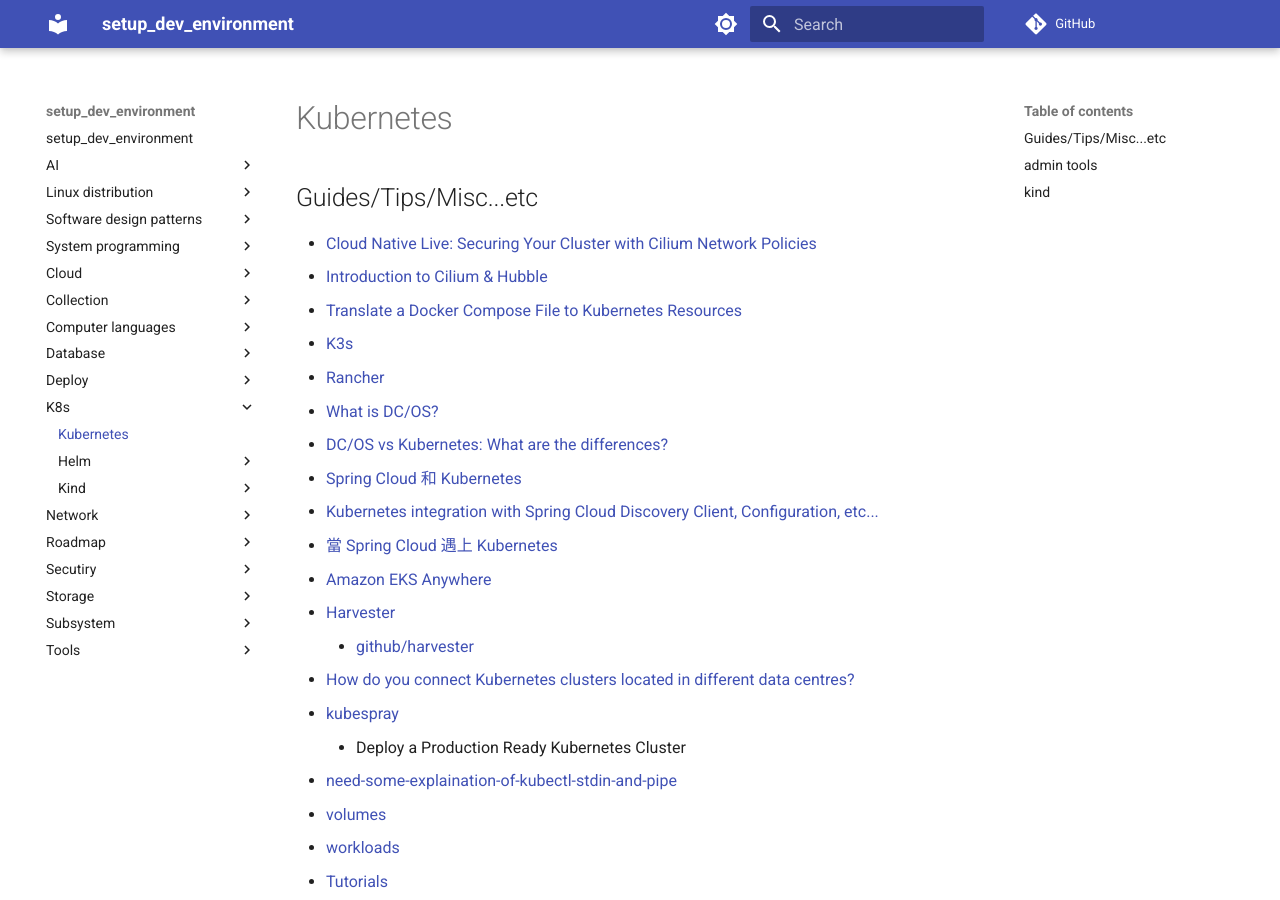
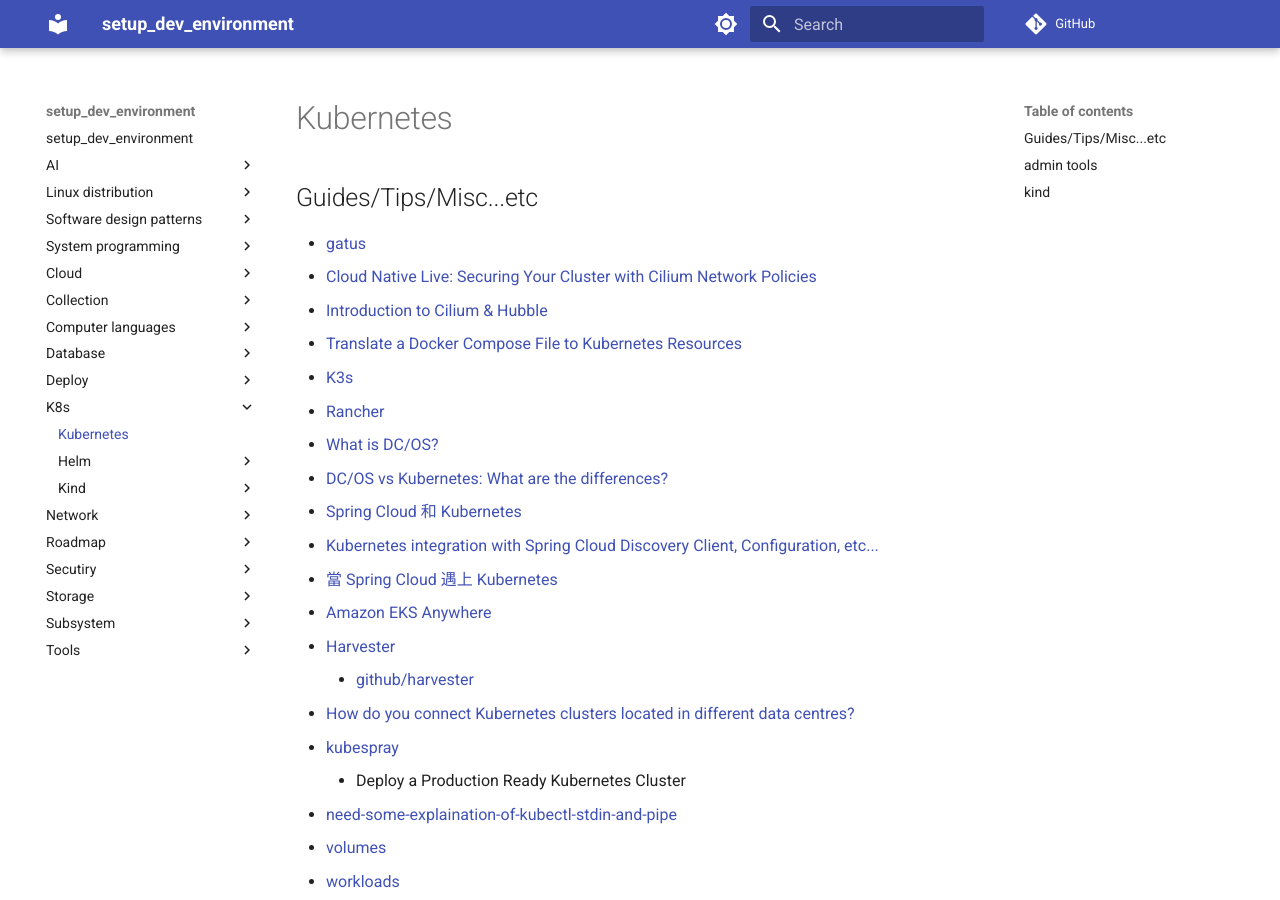
Before and after one commit to hong539/setup_dev_environment, an MkDocs documentation site: the page built from docs/k8s/k8s.md, in a window 1280 px wide and 900 px high. Built offline with MkDocs 1.6.1 and Material for MkDocs 9.7.7, drawn with Linux system fonts in a browser that asks for light colours; comment, search, counter and statistics services are not loaded.

Commit message:
update docs

```diff
--- a/docs/k8s/k8s.md
+++ b/docs/k8s/k8s.md
@@ -2,6 +2,7 @@
 
 ## Guides/Tips/Misc...etc
 
+* [gatus](https://github.com/TwiN/gatus/blob/master/.examples/kubernetes/gatus.yaml)
 * [Cloud Native Live: Securing Your Cluster with Cilium Network Policies](https://youtu.be/huBnEI_wW2U)
 * [Introduction to Cilium & Hubble](https://docs.cilium.io/en/latest/overview/intro/)
 * [Translate a Docker Compose File to Kubernetes Resources](https://kubernetes.io/docs/tasks/configure-pod-container/translate-compose-kubernetes/)
```
Also changed, not shown: docs/k8s/helm/helm.md (+0 -2 lines).
